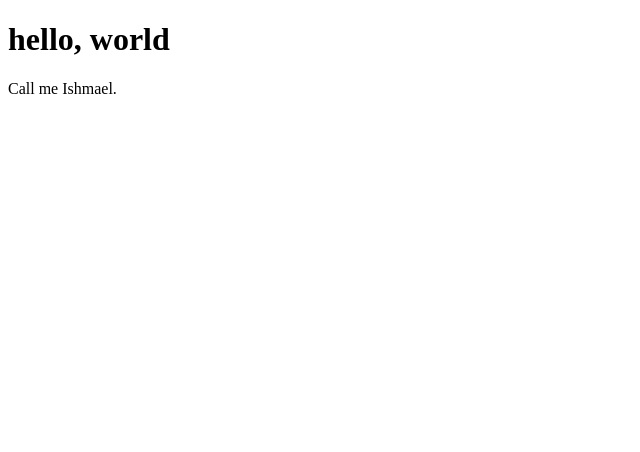
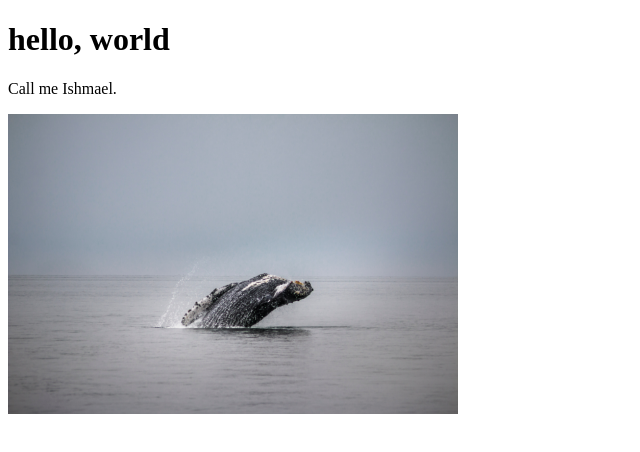
Before and after one commit to jlonsway/website, a plain HTML site: page index.html in a window 1280 px wide. Shown: the whole page, without its empty margins (0-640 px from the left). Drawn offline with Linux system fonts and the light colour scheme.

Commit message:
Add an image

```diff
--- a/index.html
+++ b/index.html
@@ -7,5 +7,6 @@
   <body>
     <h1>hello, world</h1>
     <p>Call me Ishmael.</p>
+    <img src="images/breaching_whale.jpg" alt="" height="300">
   </body>
 </html>
```
Also changed, not shown: images/breaching_whale.jpg (added).
